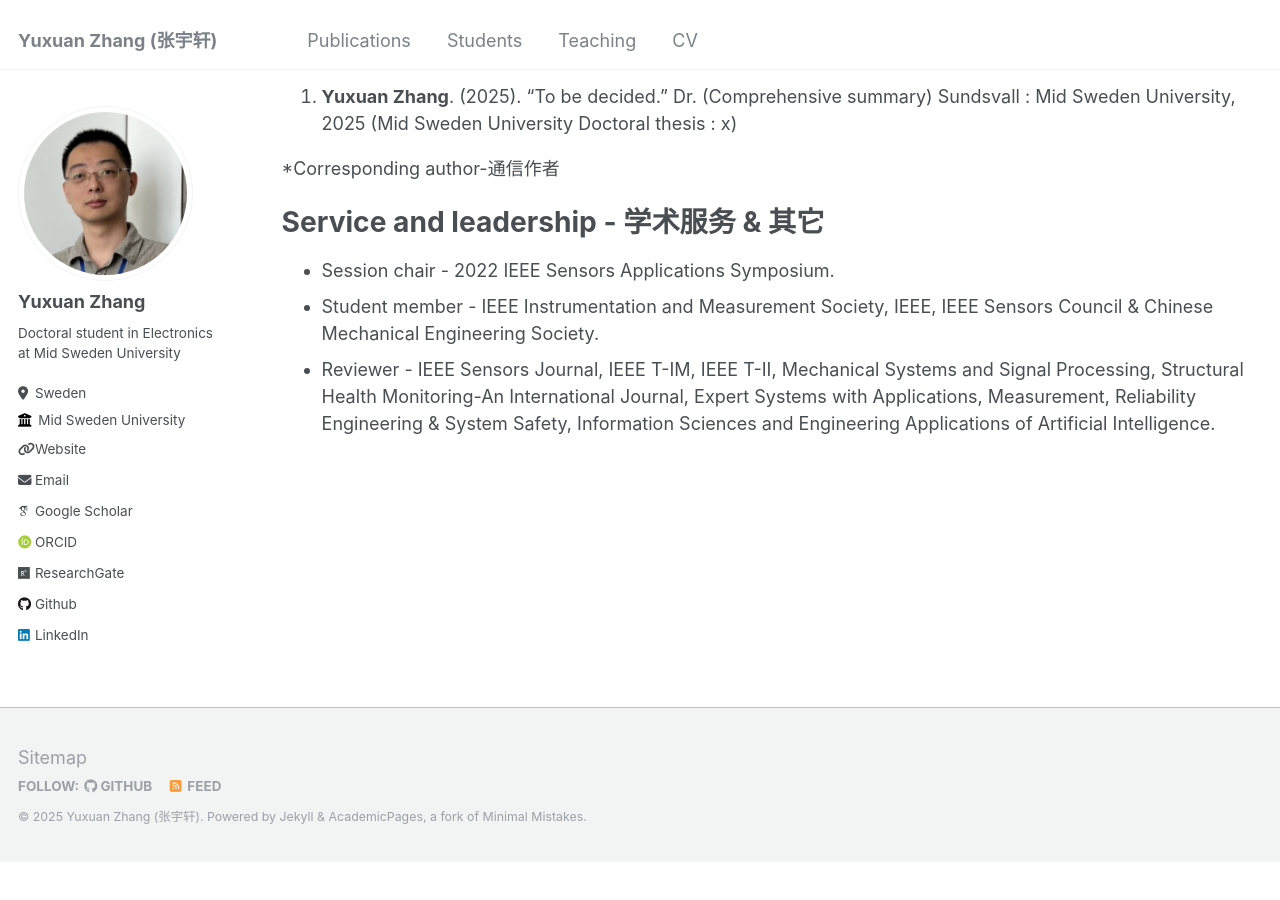
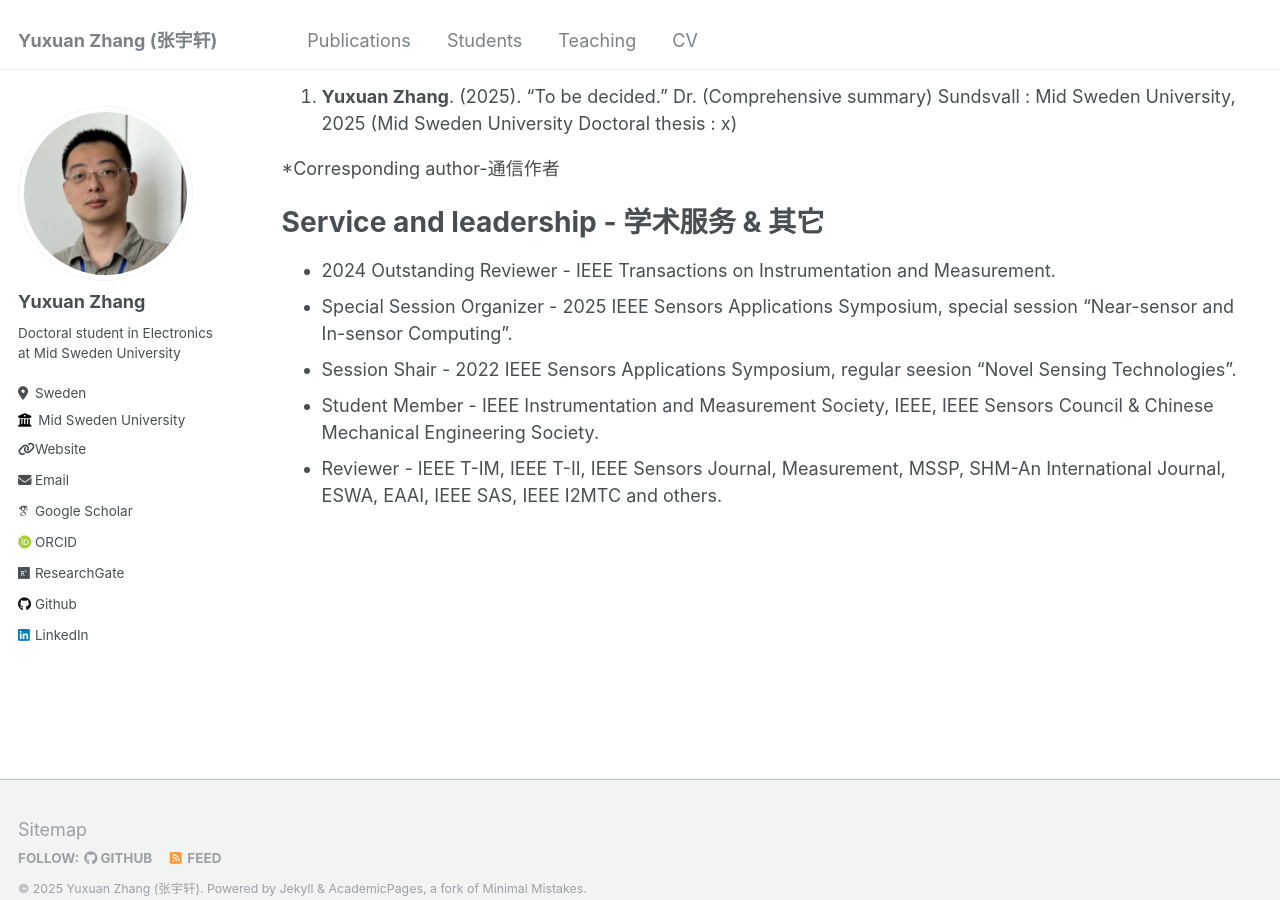
Before and after one commit to YuxuanZhang-96/YuxuanZhang-96.github.io, a Jekyll site: the page built from _pages/cv.md, in a window 1280 px wide and 900 px high, scrolled down 2288 px. Built offline with Jekyll 4.4.1, drawn with Linux system fonts in a browser that asks for light colours; some web fonts are replaced; before the commit the page ends 3151 px from its top, so only the background shows below that.

Commit message:
Update cv.md

```diff
--- a/_pages/cv.md
+++ b/_pages/cv.md
@@ -60,6 +60,8 @@ __Doctoral Thesis, Comprehensive Summaries - 博士学位论文__
 
 Service and leadership - 学术服务 & 其它
 ======
-* Session chair - 2022 IEEE Sensors Applications Symposium.
-* Student member - IEEE Instrumentation and Measurement Society, IEEE, IEEE Sensors Council & Chinese Mechanical Engineering Society.
-* Reviewer - IEEE Sensors Journal, IEEE T-IM, IEEE T-II, Mechanical Systems and Signal Processing, Structural Health Monitoring-An International Journal, Expert Systems with Applications, Measurement, Reliability Engineering & System Safety, Information Sciences and Engineering Applications of Artificial Intelligence.
+* 2024 Outstanding Reviewer - IEEE Transactions on Instrumentation and Measurement.
+* Special Session Organizer - 2025 IEEE Sensors Applications Symposium, special session "Near-sensor and In-sensor Computing".
+* Session Shair             - 2022 IEEE Sensors Applications Symposium, regular seesion "Novel Sensing Technologies".
+* Student Member            - IEEE Instrumentation and Measurement Society, IEEE, IEEE Sensors Council & Chinese Mechanical Engineering Society.
+* Reviewer                  - IEEE T-IM, IEEE T-II, IEEE Sensors Journal, Measurement, MSSP, SHM-An International Journal, ESWA, EAAI, IEEE SAS, IEEE I2MTC and others.
```
